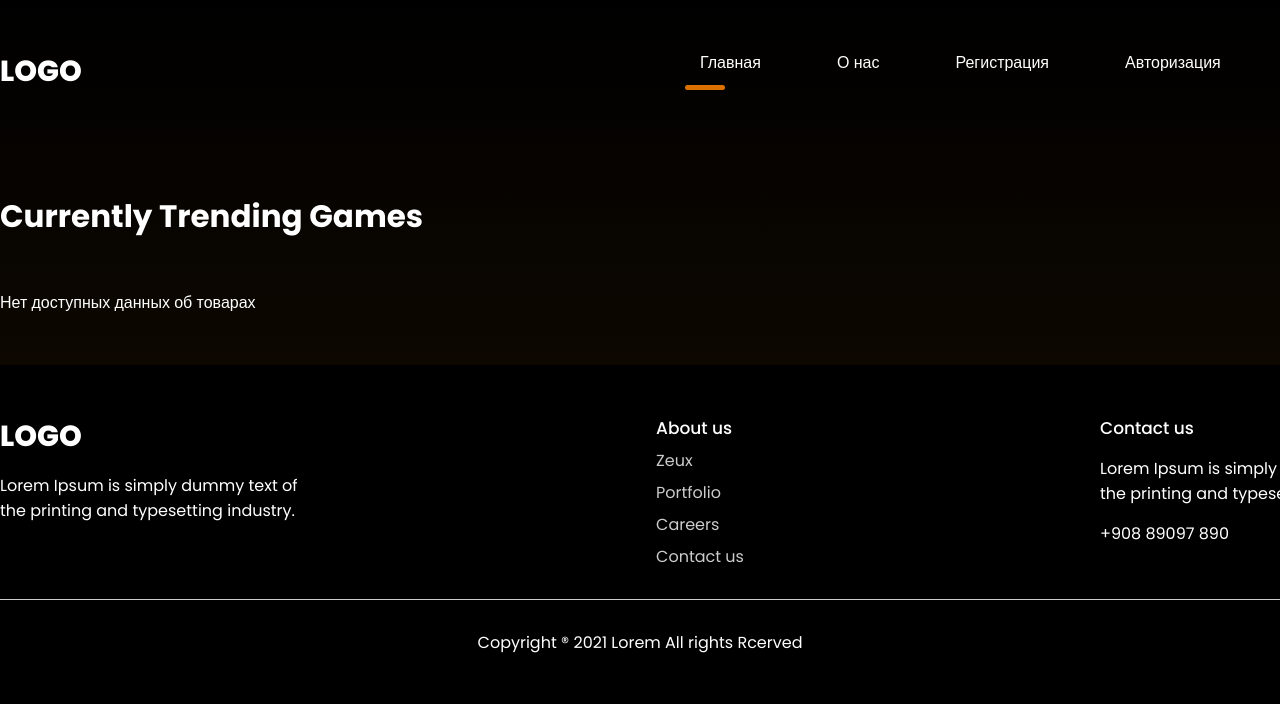
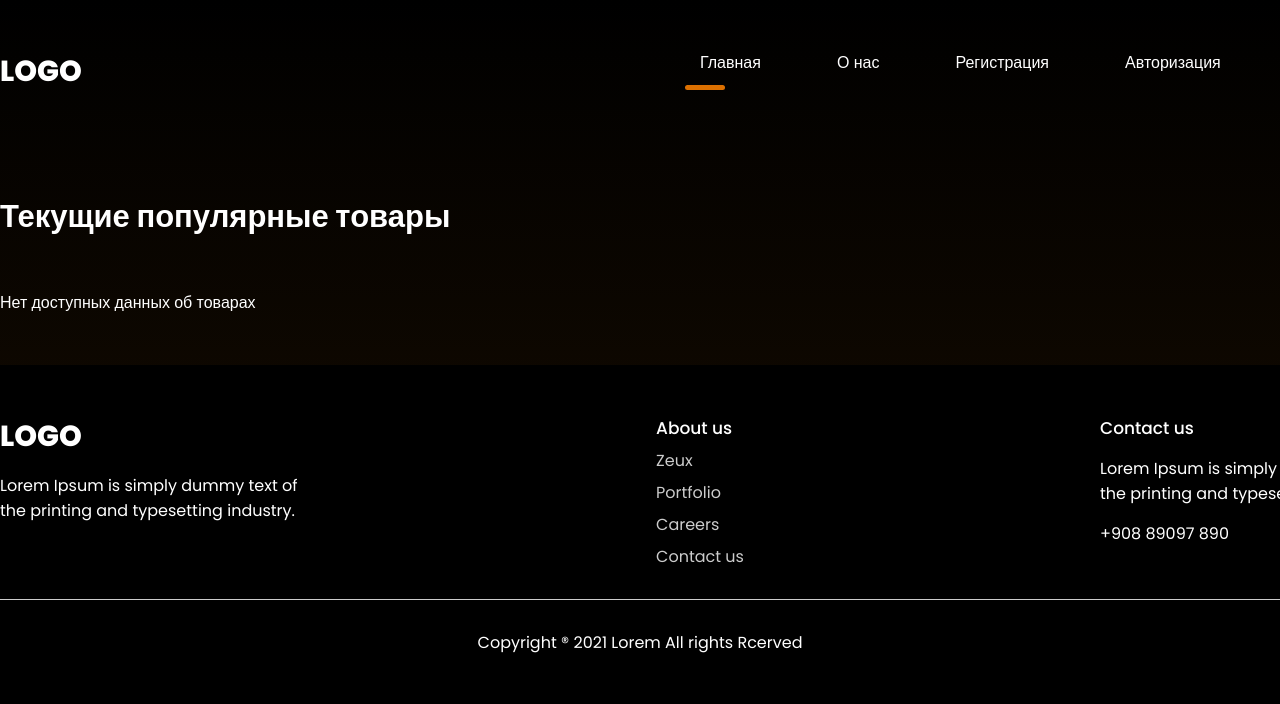
Before and after one commit to 12Danil1221/www, a PHP site: page /trending.php in a window 1280 px wide. Shown: the top 704 px of the page. Run offline with PHP 8.4, Linux system fonts and the light colour scheme; data that the repository does not hold is empty.

Commit message:
📝 Update trending page content: Translate section title to Russian and enhance layout with grid styling for improved presentation.

```diff
--- a/trending.php
+++ b/trending.php
@@ -13,7 +13,7 @@
         <?php require_once "include/header.php"; ?>
 
         <div class="container trending">
-            <h3>Currently Trending Games</h3>
+            <h3>Текущие популярные товары</h3>
 
 
             <div class="games">
@@ -31,7 +31,7 @@
                     $followers = htmlspecialchars($el->followers, ENT_QUOTES, 'UTF-8');
                     $content = htmlspecialchars($el->content, ENT_QUOTES, 'UTF-8');
                         ?>
-                <div class="block">
+                <div class="block d-grid w-auto">
                     <img class="game-image" src="<?= $image ?>" alt="" width="250" height="250">
                     <span><img src="./img/fire.svg" alt=""> <?= $followers ?> Followers</span>
                     <span><?=$content?></span>
```
